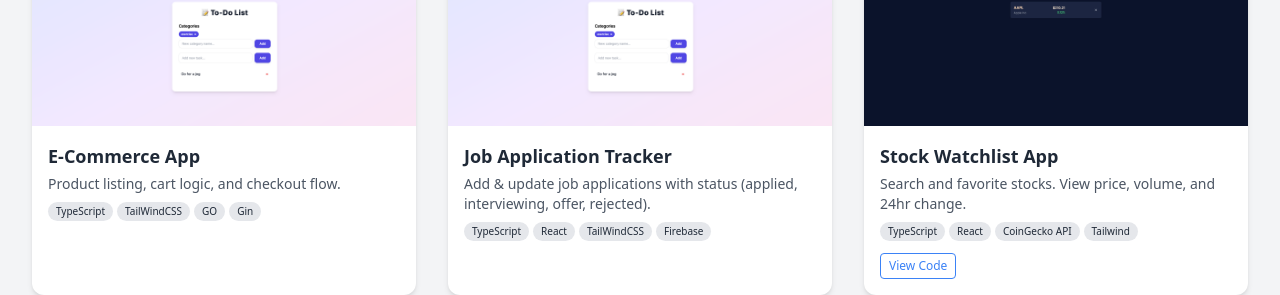
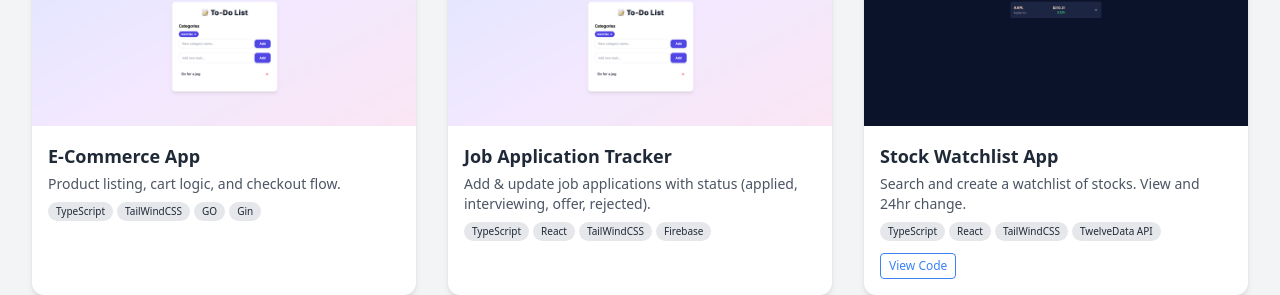
Before and after one commit to reedthedev13/Project-Portfolio, a React (Create React App) app: page / in a window 1280 px wide. Shown: the part 1474-1769 px from the top of the page. Built offline with nearby package versions, Linux system fonts and the light colour scheme.

Commit message:
changed project card

```diff
--- a/src/components/Projects.js
+++ b/src/components/Projects.js
@@ -92,8 +92,8 @@ const Projects = () => {
       id: 9,
       title: "Stock Watchlist App",
       description:
-        "Search and favorite stocks. View price, volume, and 24hr change.",
-      technologies: ["TypeScript", "React", "CoinGecko API", "Tailwind"],
+        "Search and create a watchlist of stocks. View and 24hr change.",
+      technologies: ["TypeScript", "React", "TailWindCSS", "TwelveData API"],
       image: StockWatch,
       githubLink: "https://github.com/reedthedev13/Stock-Watchlist-",
       liveDemo: "",
```
